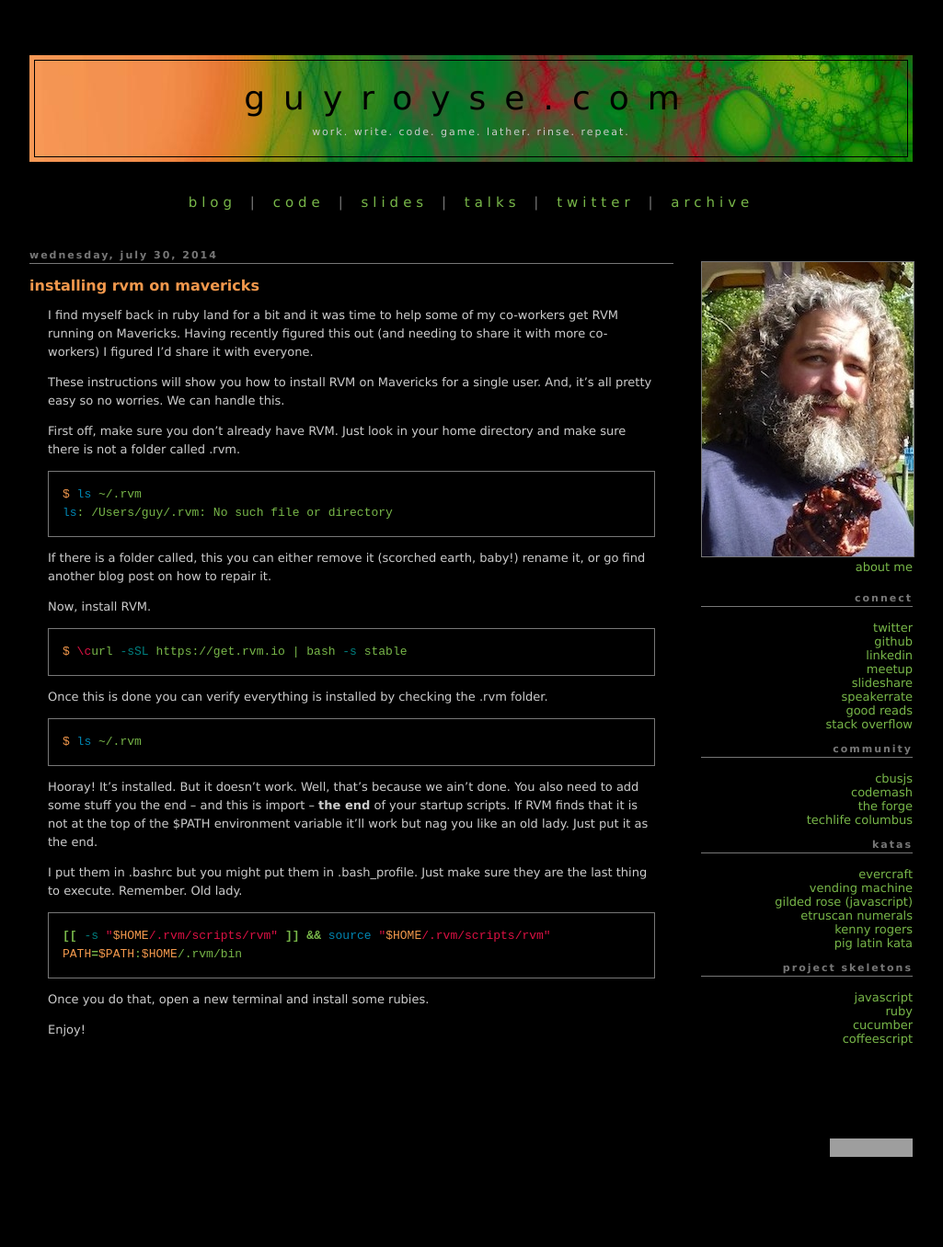
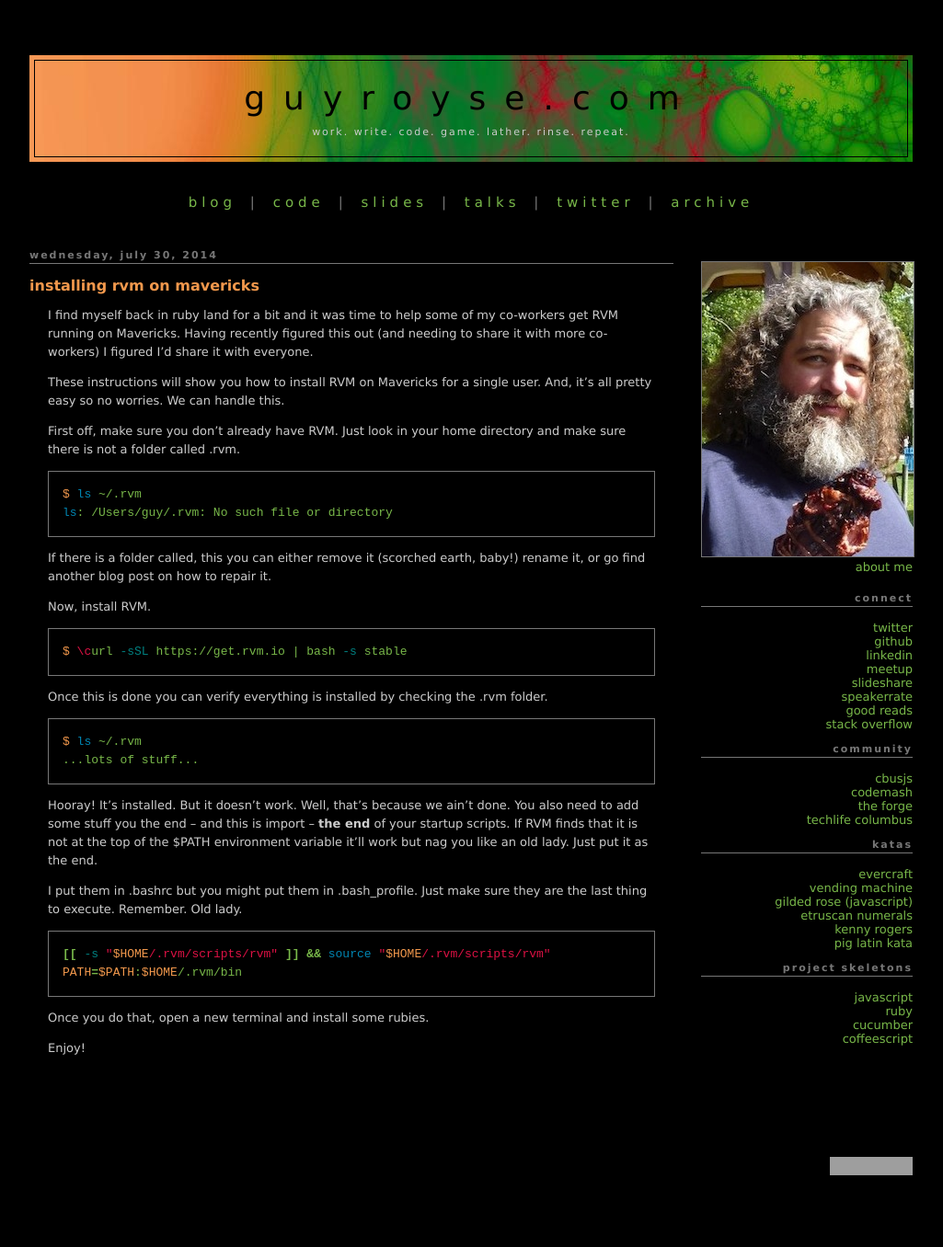
Before and after one commit to guyroyse/guyroyse.github.com, a Jekyll site: the page built from _posts/2014-07-30-installing-rvm-on-mavericks.markdown, in a window 1280 px wide. Shown: the whole page at 92% size, without its empty margins (128-1153 px from the left). Built offline with Jekyll 4.4.1, drawn with Linux system fonts in a browser that asks for light colours; Markdown is read by kramdown in place of the engine named in the settings; grey boxes are pictures that could not be loaded.

Commit message:
another minor tweak

```diff
--- a/_posts/2014-07-30-installing-rvm-on-mavericks.markdown
+++ b/_posts/2014-07-30-installing-rvm-on-mavericks.markdown
@@ -33,6 +33,7 @@ folder.
 
 {% highlight bash %}
 $ ls ~/.rvm
+...lots of stuff...
 {% endhighlight %}
 
 Hooray! It's installed. But it doesn't work. Well, that's because we ain't
```
